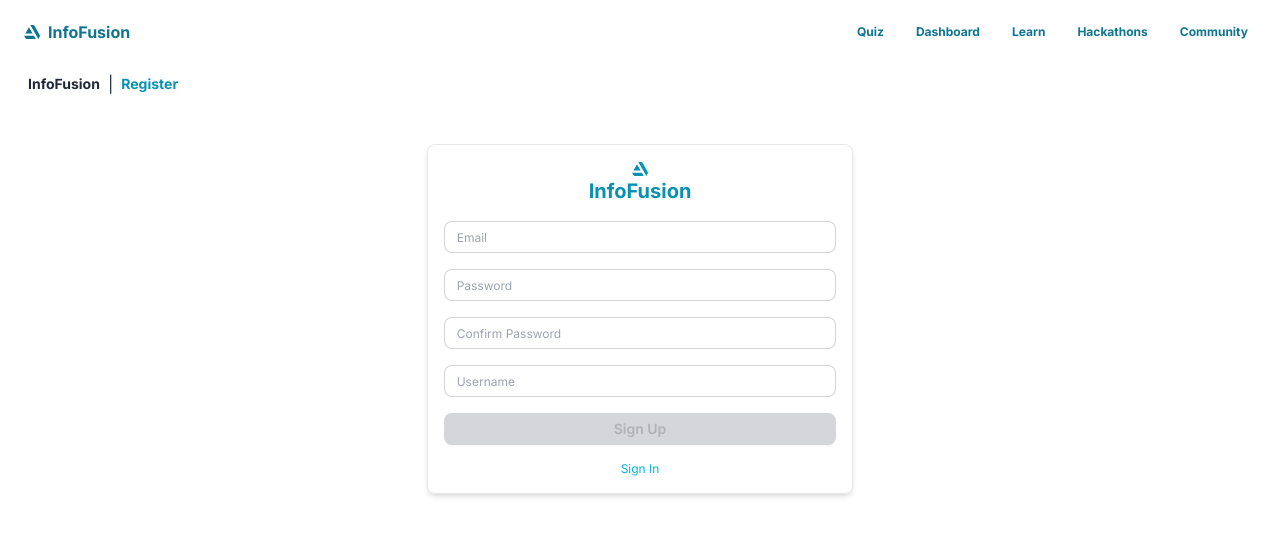
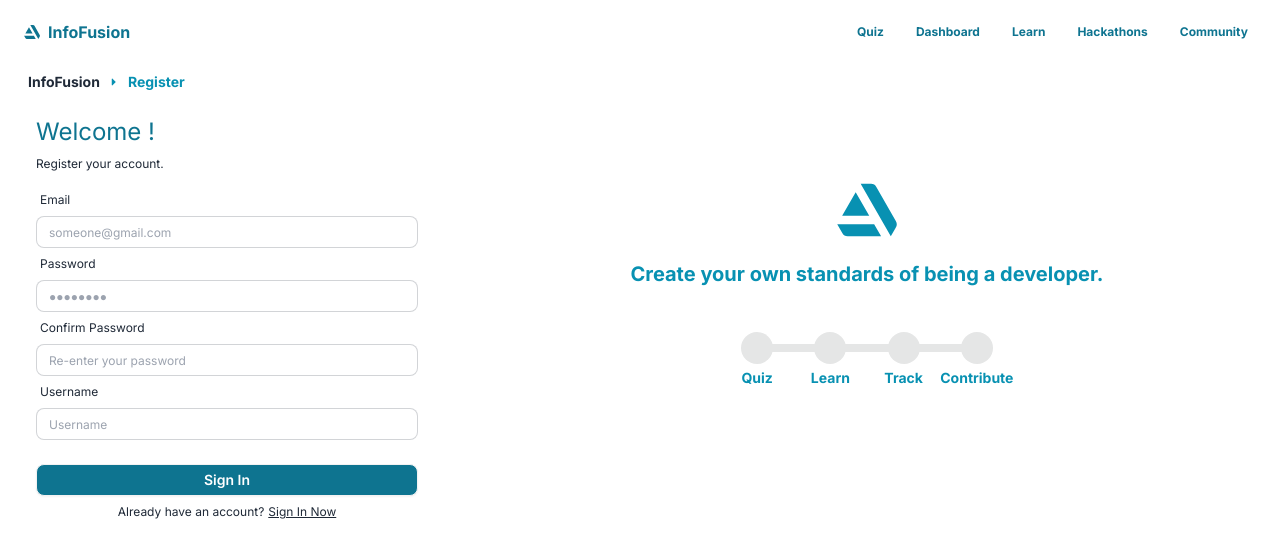
Before and after one commit to kunduanshuman07/InfoFusion-v2, a Next.js app in the folder frontend-2.0/: page /register in a window 1280 px wide. Shown: the top 558 px of the page. Built offline with nearby package versions, Linux system fonts and the light colour scheme; no server answers.

Commit message:
Community Post

```diff
--- a/frontend-2.0/app/community/page.tsx
+++ b/frontend-2.0/app/community/page.tsx
@@ -1,27 +1,40 @@
 'use client'
-import { useState } from 'react'
-import CommunityHeader from '../components/CommunityHeader'
-import {AiOutlineEye, AiOutlineUp} from "react-icons/ai"
-const Community = () => {
-  const [buttonState, setButtonState] = useState<any>('Interview');
-  return (
-    <div className='flex flex-col p-1'>
-      <h1 className='text-center font-bold text-error text-sm'>This page is in development stage.</h1>
-      <CommunityHeader buttonState={buttonState} setButtonState={setButtonState}/>
-      <div className='grid mt-4 grid-cols-1 shadow-md rounded-lg'>
-        <div className='flex sm:flex-row flex-col p-2' style={{ borderTop: "1px solid #cbd5e1", borderBottom: "1px solid #cbd5e1" }}>
-          <div className='flex flex-col'>
-            <h1 className='text-xs font-bold'>Google SDE Interview Questions</h1>
-            <h1 className='text-xs text-slate-400 mt-2'>Created at: 12.04.2024</h1>
-          </div>
-          <div className='grid grid-cols-2 gap-2 sm:ml-auto sm:my-auto my-4'>
-            <button className='btn btn-ghost btn-xs text-slate-400 font-bold text-xs hover:btn-ghost'><AiOutlineUp/> 23.4k</button>
-            <button className='btn btn-ghost btn-xs text-slate-400 font-bold text-xs hover:btn-ghost'><AiOutlineEye/> 100k</button>
-          </div>
+
+import { useSession } from "next-auth/react"
+import { useEffect, useState } from "react";
+import CommunityHeader from "../components/CommunityHeader";
+import CommunityPosts from "../components/CommunityPosts";
+
+const CommunityPage = () => {
+    const { status } = useSession();
+    const [loading, setLoading] = useState<any>(true);
+    const [auth, setAuth] = useState<any>(false);
+    useEffect(()=>{
+        if(status==='unauthenticated'){
+            setAuth(false);
+            setLoading(false);
+        }
+        else{
+            setAuth(true);
+            setLoading(false);
+        }
+    },[status])
+    return (
+        <div className="flex flex-col">
+            {loading && <div style={{margin: "auto auto"}}><span className="loading text-cyan-700 loading-dots loading-lg"></span></div>}
+            {!loading && !auth &&
+                <div style={{margin: "auto auto"}}>
+                    <a className="text-sm text-cyan-700" href="/login">Please <span className="text-lg font-bold hover:underline">Sign In</span> to continue!</a>
+                </div>
+            }
+            {!loading && auth &&
+                <div className="flex flex-col">
+                    <CommunityHeader/>
+                    <CommunityPosts/>
+                </div>
+            }
         </div>
-      </div>
-    </div>
-  )
+    )
 }
 
-export default Community
+export default CommunityPage
--- a/frontend-2.0/app/components/CommunityHeader.tsx
+++ b/frontend-2.0/app/components/CommunityHeader.tsx
@@ -1,26 +1,12 @@
 'use client'
 import { AiFillFileAdd } from "react-icons/ai"
 
-interface HeaderProps {
-  buttonState: any;
-  setButtonState: (buttonState: any) => void;
-}
 
-const CommunityHeader: React.FC<HeaderProps> = ({ buttonState, setButtonState }) => {
+const CommunityHeader = () => {
   return (
-    <div className='flex sm:flex-row flex-col mt-1 p-1'>
-      <div className='grid grid-cols-2 gap-4'>
-        <div className={ `shadow-md rounded-lg p-4 py-6 cursor-pointer ${buttonState==='Interview'?'bg-slate-400 text-white': 'bg-white text-slate-400'}`} onClick={()=>setButtonState('Interview')}>
-          <h1 className='text-xs text-center font-bold'>Interview Questions</h1>
-        </div>
-        <div className={ `shadow-md rounded-lg p-4 py-6 cursor-pointer ${buttonState==='Study'?'bg-slate-400 text-white': 'bg-white text-slate-400'}`} onClick={()=>setButtonState('Study')}>
-          <h1 className='text-xs text-center font-bold'>Study Guide</h1>
-        </div>
-      </div>
-      <div className="grid grid-cols-2 sm:ml-auto gap-4 sm:mt-0 mt-4">
-        <input className="input input-sm input-bordered my-auto" placeholder="Search Topics" />
-        <button className="btn btn-neutral btn-sm my-auto">New <AiFillFileAdd /></button>
-      </div>
+    <div className='flex flex-row mt-1 p-1'>
+        <input className="input input-xs input-bordered mr-1" placeholder="Search Topics" />
+        <button className="btn btn-neutral btn-outline btn-xs mr-auto my-auto">New Post<AiFillFileAdd /></button>
     </div>
   )
 }
--- /dev/null
+++ b/frontend-2.0/app/components/CommunityPosts.tsx
@@ -0,0 +1,61 @@
+'use client'
+
+import { useSession } from "next-auth/react"
+import { useEffect, useState } from "react";
+import { BiSolidUpvote } from "react-icons/bi";
+import { FaComments } from "react-icons/fa6";
+import { SiGooglekeep } from "react-icons/si";
+const CommunityPosts = () => {
+    const { status } = useSession();
+    const [loading, setLoading] = useState<any>(true);
+    const [auth, setAuth] = useState<any>(false);
+    useEffect(() => {
+        if (status === 'unauthenticated') {
+            setAuth(false);
+            setLoading(false);
+        }
+        else {
+            setAuth(true);
+            setLoading(false);
+        }
+    }, [status])
+    return (
+        <div className="flex flex-col">
+            {loading && <div style={{ margin: "auto auto" }}><span className="loading text-cyan-700 loading-dots loading-lg"></span></div>}
+            {!loading && !auth &&
+                <div style={{ margin: "auto auto" }}>
+                    <a className="text-sm text-cyan-700" href="/login">Please <span className="text-lg font-bold hover:underline">Sign In</span> to continue!</a>
+                </div>
+            }
+            {!loading && auth &&
+                <div className="flex flex-col items-center p-2">
+                    <div className="flex flex-col shadow-md sm:w-1/2 w-full rounded-lg p-4 mt-2 cursor-pointer">
+                        <div className="flex flex-row">
+                            <div className="avatar placeholder">
+                                <div className="bg-neutral text-neutral-content rounded-full w-10 my-auto">
+                                    <span className="text-xs">A</span>
+                                </div>
+                            </div>
+                            <div className="flex flex-col ml-2 my-auto">
+                                <h1 className="text-sm text-cyan-800">Anshuman</h1>
+                                <h1 className="text-xs text-slate-400 font-bold">Apr 27</h1>
+                            </div>
+                        </div>
+                        <a className="font-bold text-cyan-700 mt-2 mx-auto text-lg hover:text-cyan-500">Top 50 System Design Interview Questions</a>
+                        <div className="flex flex-row mx-auto">
+                            <h1 className="text-xs text-slate-400 font-bold mt-2 ">#Programming</h1>
+                            <h1 className="text-xs text-slate-400 font-bold mt-2 ml-1">#Development</h1>
+                        </div>
+                        <div className="flex flex-row mt-4">
+                            <button className="btn btn-xs"><BiSolidUpvote/> 10 Upvotes</button>
+                            <button className="btn btn-xs ml-2 mr-auto"><FaComments/>25 Comments</button>
+                            <button className="btn btn-xs ml-auto"><SiGooglekeep/></button>
+                        </div>
+                    </div>
+                </div>
+            }
+        </div>
+    )
+}
+
+export default CommunityPosts
--- a/frontend-2.0/app/container/UserLayout.tsx
+++ b/frontend-2.0/app/container/UserLayout.tsx
@@ -1,9 +1,7 @@
 'use client'
 import { signOut, useSession } from "next-auth/react";
 import { useRouter } from "next/navigation";
-import { useEffect, useState } from "react";
 import { FaArtstation } from "react-icons/fa";
-import { GiTripleGate } from "react-icons/gi";
 const UserLayout = () => {
     const { data: session } = useSession();
     const router = useRouter();
@@ -26,7 +24,7 @@
                     </div>
                     <div className="flex-none hidden lg:block ">
                         <ul className="menu menu-horizontal text-xs text-cyan-700 bg-white">
-                            <li className="text-cyan-700 font-bold"><a href="/quiz">Quiz</a></li>
+                            <li className="text-cyan-700 font-bold"><a href="/quizzes">Quiz</a></li>
                             <li className="text-cyan-700 font-bold"><a href="/dashboard">Dashboard</a></li>
                             <li className="text-cyan-700 font-bold"><a href="/learn">Learn</a></li>
                             <li className="text-cyan-700 font-bold"><a href="/hackathons">Hackathons</a></li>
@@ -52,7 +50,7 @@
             <div className="drawer-side z-10">
                 <label htmlFor="my-drawer-3" aria-label="close sidebar" className="drawer-overlay"></label>
                 <ul className="menu p-4 w-52 min-h-full bg-base-200">
-                    <li className="mt-3 text-cyan-900 font-bold"><a href="/quiz">Quiz</a></li>
+                    <li className="mt-3 text-cyan-900 font-bold"><a href="/quizzes">Quiz</a></li>
                     <li className="mt-3 text-cyan-900 font-bold"><a href="/dashboard">Dashboard</a></li>
                     <li className="mt-3 text-cyan-900 font-bold"><a href="/learn">Learn</a></li>
                     <li className="mt-3 text-cyan-900 font-bold"><a href="/hackathons">Hackathons</a></li>
--- a/frontend-2.0/app/dashboard/page.tsx
+++ b/frontend-2.0/app/dashboard/page.tsx
@@ -7,11 +7,10 @@
 import { fetchUser } from "../apis/fetchUser";
 import { fetchDashboard } from "../apis/fetchDashboard";
 import { fetchLeaderboard } from "../apis/fetchLeaderboard";
-import LoginCard from "../components/LoginCard";
-import ErrorToast from "../components/ErrorToast";
 
 const Dashboard = () => {
   const { data, status } = useSession();
+  const [auth, setAuth] = useState<any>(false);
   const [loading, setLoading] = useState<any>(true);
   const [dashboard, setDashboard] = useState<any>();
   const [leaderboardRank, setLeaderboardRank] = useState<any>();
@@ -23,12 +22,18 @@
       const resp = await fetchUser({ userId: data?.user?.email });
       if (resp.status === 200) {
         setUser(resp.data.user);
+        setLoading(false);
       }
     }
-    if (data != null) {
+    if (status === 'unauthenticated') {
+      setAuth(false);
+      setLoading(false);
+    }
+    else {
       fetchUserData();
+      setAuth(true);
     }
-  }, [data])
+  }, [status, data])
   useEffect(() => {
     const fetchDashboardData = async () => {
       const { status, data } = await fetchDashboard({ userId: user.id });
@@ -49,18 +54,18 @@
     }
   }, [user])
   return (
-    <div className='flex flex-col p-5 w-full'>
-      {status === 'unauthenticated' ? <LoginCard text={'Dashboard'} /> :
-        loading ?
-          <div className='flex flex-row mx-auto my-2 p-5'>
-            <h1 className='mr-2'>Loading</h1>
-            <span className="loading loading-spinner loading-sm"></span>
-          </div>
-          :
-          <div className="flex sm:flex-row flex-col">
-            <ProfileComp user={user} errorMessage={errorMessage} setErrorMessage={setErrorMessage} />
-            <StatsComp userCount={userCount} leaderboardRank={leaderboardRank} dashboard={dashboard} />
-          </div>
+    <div className="flex flex-col">
+      {loading && <div style={{ margin: "auto auto" }}><span className="loading text-cyan-700 loading-dots loading-lg"></span></div>}
+      {!loading && !auth &&
+        <div style={{ margin: "auto auto" }}>
+          <a className="text-sm text-cyan-700" href="/login">Please <span className="text-lg font-bold hover:underline">Sign In</span> to continue!</a>
+        </div>
+      }
+      {!loading && auth &&
+        <div className="flex sm:flex-row flex-col">
+          <ProfileComp user={user} errorMessage={errorMessage} setErrorMessage={setErrorMessage} />
+          <StatsComp userCount={userCount} leaderboardRank={leaderboardRank} dashboard={dashboard} />
+        </div>
       }
     </div>
   )
--- a/frontend-2.0/app/layout.tsx
+++ b/frontend-2.0/app/layout.tsx
@@ -5,6 +5,7 @@
 import AuthProvider from "./AuthProvider";
 import { UserProvider } from "./context/UserContext";
 import NextBreadcrumb from "./components/NextBreadCrumb";
+import { FaCaretRight } from "react-icons/fa";
 
 const inter = Inter({ subsets: ["latin"] });
 
@@ -26,7 +27,7 @@
             <UserLayout />
             <NextBreadcrumb
               homeElement={'InfoFusion'}
-              separator={<span> | </span>}
+              separator={<span className="text-xs my-auto text-cyan-600"> <FaCaretRight className=""/> </span>}
               activeClasses='text-cyan-600 sm:text-sm text-xs m-auto'
               containerClasses='flex py-2 sm:px-5 px-2 bg-white'
               listClasses='sm:text-sm text-xs hover:underline mx-2 font-bold m-auto'
--- a/frontend-2.0/app/quizzes/[id]/page.tsx
+++ b/frontend-2.0/app/quizzes/[id]/page.tsx
@@ -11,6 +11,7 @@
 
 const ContestPage = () => {
     const { data, status } = useSession();
+    const [auth, setAuth] = useState<any>(false);
     const [user, setUser] = useState<any>();
     const [loading, setLoading] = useState<any>(true);
     const [quizloading, setQuizLoading] = useState<any>(true);
@@ -23,38 +24,43 @@
             if (resp.status === 200) {
                 setUser(resp.data.user);
                 setQuizId(resp2.data.quizId);
+                setLoading(false);
             }
         }
-        if (data != null) {
+        if (status === 'unauthenticated') {
+            setAuth(false);
+            setLoading(false);
+        }
+        else {
             fetchUserData();
+            setAuth(true);
         }
-    }, [data])
-    useEffect(()=>{
-        const fetchQuizEnability = async() => {
-            const {status, data} = await fetchEnability({userId: user?.id, quizId});
+    }, [status, data])
+    useEffect(() => {
+        const fetchQuizEnability = async () => {
+            const { status, data } = await fetchEnability({ userId: user?.id, quizId });
             setEnability(data?.value);
             setLoading(false);
         }
-        if(user?.id && quizId){
+        if (user?.id && quizId) {
             fetchQuizEnability();
         }
-    },[quizId, user?.id])
+    }, [quizId, user?.id])
     return (
-        <div className='flex flex-col w-full p-10'>
-            {status==='unauthenticated'?<LoginCard text={'Daily Quiz'}/>:
-                loading ?
-                <div className='flex flex-row mx-auto my-2 p-5'>
-                    <h1 className='mr-2'>Loading</h1>
-                    <span className="loading loading-spinner loading-sm"></span>
+        <div className="flex flex-col">
+            {loading && <div style={{ margin: "auto auto" }}><span className="loading text-cyan-700 loading-dots loading-lg"></span></div>}
+            {!loading && !auth &&
+                <div style={{ margin: "auto auto" }}>
+                    <a className="text-sm text-cyan-700" href="/login">Please <span className="text-lg font-bold hover:underline">Sign In</span> to continue!</a>
                 </div>
-                :
-                <>
-                    <a href='/quizzes' className='text-xs bold text-cyan-500 flex font-bold'><FaCaretLeft className='my-auto' /> Back to Quiz</a>
+            }
+            {!loading && auth &&
+                <div className='p-4'>
                     <div className='flex sm:flex-row flex-col'>
-                        <ContestInformation user={user} quizLoading={quizloading} setQuizLoading={setQuizLoading}/>
-                        <ContestPrizes quizLoading={quizloading} enability={enability}/>
+                        <ContestInformation user={user} quizLoading={quizloading} setQuizLoading={setQuizLoading} />
+                        <ContestPrizes quizLoading={quizloading} enability={enability} />
                     </div>
-                </>
+                </div>
             }
         </div>
     )
--- a/frontend-2.0/app/register/page.tsx
+++ b/frontend-2.0/app/register/page.tsx
@@ -43,17 +43,33 @@
 
   }
   return (
-    <div className={`flex flex-col p-4 sm:shadow-md sm:border rounded-lg mx-auto my-10 sm:w-1/3 w-full`}>
-      {errorMessage && <ErrorToast text={errorMessage} />}
-      <FaArtstation className="m-auto text-cyan-600" />
-      <h1 className="m-auto text-xl text-cyan-600 font-bold">InfoFusion</h1>
-      <input className="input input-sm input-bordered mt-4 text-xs" type="text" placeholder="Email" onChange={(e) => setEmail(e.target.value)} />
-      <input className="input input-sm input-bordered mt-4 text-xs" type='password' placeholder="Password" onChange={(e) => setPassword(e.target.value)} />
-      <input className="input input-sm input-bordered mt-4 text-xs" type='text' placeholder="Confirm Password" onChange={(e) => setCPassword(e.target.value)} />
-      <input className="input input-sm input-bordered mt-4 text-xs" type='text' placeholder="Username" onChange={(e) => setUsername(e.target.value)} />
-      <button className="btn btn-sm mt-4 bg-cyan-600 hover:bg-cyan-500 text-white" onClick={handleRegister} disabled={loading || !email || !username || !password || !cpassword}>Sign Up {loading ? <span className="loading loading-spinner loading-xs"></span> : ''}</button>
-      <div className="flex flex-row mt-4">
-        <a href="/login" className="text-xs text-cyan-500 mx-auto">Sign In</a>
+    <div className='flex flex-row w-full'>
+      <div className='flex flex-col sm:w-1/3 w-full p-4 sm:mx-5 mx-auto' >
+        {errorMessage && <ErrorToast text={errorMessage} />}
+        <h1 className="text-2xl text-cyan-700">Welcome !</h1>
+        <h1 className="text-xs mt-2">Register your account.</h1>
+        <h1 className="text-xs ml-1 mt-5">Email</h1>
+        <input className="input input-sm input-bordered mt-2 text-xs" placeholder="someone@gmail.com" type="text" onChange={(e) => setEmail(e.target.value)} />
+        <h1 className="text-xs ml-1 mt-2">Password</h1>
+        <input className="input input-sm input-bordered mt-2 text-xs" placeholder="●●●●●●●●" type="password" onChange={(e) => setPassword(e.target.value)} />
+        <h1 className="text-xs ml-1 mt-2">Confirm Password</h1>
+        <input className="input input-sm input-bordered mt-2 text-xs" placeholder="Re-enter your password" type="text" onChange={(e) => setCPassword(e.target.value)} />
+        <h1 className="text-xs ml-1 mt-2">Username</h1>
+        <input className="input input-sm input-bordered mt-2 text-xs" placeholder="Username" type="text" onChange={(e) => setUsername(e.target.value)} />
+        <button className="btn bg-cyan-700 text-white mt-6 btn-sm" disabled={loading} onClick={handleRegister}>Sign In {loading && <span className="loading loading-dots loading-sm loading-white"></span>}</button>
+        <a href="login" className="text-xs m-auto mt-2">{`Already have an account?`}<span className="ml-1 underline">Sign In Now</span></a>
+      </div>
+      <div className='w-2/3 flex flex-col hidden sm:block'>
+        <div className="flex flex-col mx-auto mt-20 items-center">
+          <FaArtstation className="text-6xl text-cyan-600" />
+          <h1 className="mx-auto mt-5 text-xl font-bold text-cyan-600">Create your own standards of being a developer.</h1>
+          <ul className="steps mt-10">
+            <li className="step text-sm text-cyan-600 font-bold" data-content="">Quiz</li>
+            <li className="step text-sm text-cyan-600 font-bold" data-content="">Learn</li>
+            <li className="step text-sm text-cyan-600 font-bold" data-content="">Track</li>
+            <li className="step text-sm text-cyan-600 font-bold" data-content="">Contribute</li>
+          </ul>
+        </div>
       </div>
     </div>
   )
```
